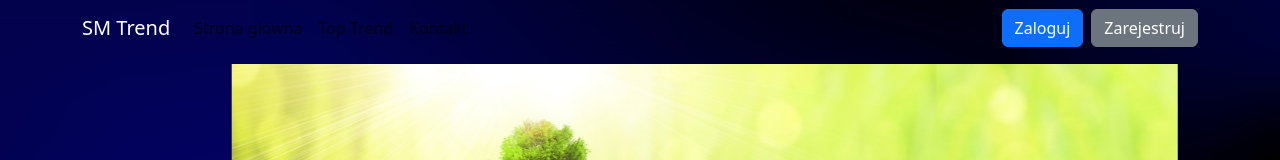
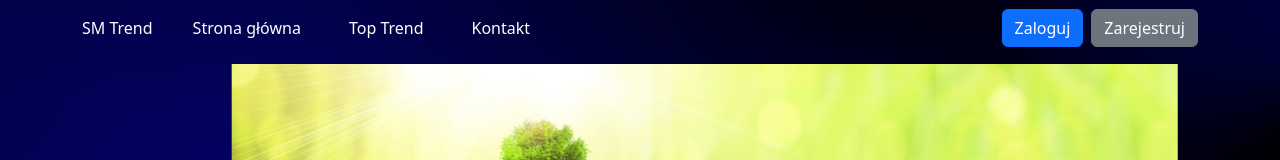
Before and after one commit to Mirac00/SM-Trend-Frontend, a React (Create React App) app: page / in a window 1280 px wide. Shown: the top 160 px of the page. Built offline with nearby package versions, Linux system fonts and the light colour scheme; no server answers.

Commit message:
menu scrolled fix

```diff
--- a/src/components/common/navbar.tsx
+++ b/src/components/common/navbar.tsx
@@ -34,18 +34,20 @@ const Navbar: React.FC<NavbarProps> = ({ user, setUser }) => {
   useEffect(() => {
     const checkScroll = () => {
       const navbar = document.querySelector('.sticky-top');
-      const navbarBrand = document.querySelector('.navbar-brand');
+      const navbarText = document.querySelectorAll('.navbar-text');
       const buttonIcon = document.querySelector('.navbar-toggler-icon');
       const button = document.querySelector('.navbar-toggler');
 
-      if (isMenuOpen || window.pageYOffset > 0 || (window.pageYOffset === 0 && isMenuOpen)) {
+      const isMobile = window.innerWidth <= 768;
+
+      if ((isMenuOpen && !isMobile) || window.pageYOffset > 0 || (window.pageYOffset === 0 && (isMenuOpen || isMobile))) {
         navbar?.classList.add('scrolled');
-        navbarBrand?.classList.add('brand-scrolled');
+        navbarText.forEach(element => element.classList.add('text-scrolled'));
         buttonIcon?.classList.add('icon-scrolled');
         button?.classList.add('button-scrolled');
       } else {
         navbar?.classList.remove('scrolled');
-        navbarBrand?.classList.remove('brand-scrolled');
+        navbarText.forEach(element => element.classList.remove('text-scrolled'));
         buttonIcon?.classList.remove('icon-scrolled');
         button?.classList.remove('button-scrolled');
       }
@@ -69,13 +71,13 @@ const Navbar: React.FC<NavbarProps> = ({ user, setUser }) => {
 
   const handleMenuToggle = () => {
     const navbar = document.querySelector('.sticky-top');
-    const navbarBrand = document.querySelector('.navbar-brand');
+    const navbarText = document.querySelectorAll('.navbar-text');
     const buttonIcon = document.querySelector('.navbar-toggler-icon');
     const button = document.querySelector('.navbar-toggler');
 
     if (window.pageYOffset === 0) {
       navbar?.classList.toggle('scrolled');
-      navbarBrand?.classList.toggle('brand-scrolled');
+      navbarText.forEach(element => element.classList.toggle('text-scrolled'));
       buttonIcon?.classList.toggle('icon-scrolled');
       button?.classList.toggle('button-scrolled');
     }
@@ -90,7 +92,7 @@ const Navbar: React.FC<NavbarProps> = ({ user, setUser }) => {
   return (
     <nav className={`navbar navbar-expand-lg navbar-light sticky-top${isMenuOpen ? ' scrolled' : ''}`}>
       <div className="container">
-        <Link className="navbar-brand" to="/">
+        <Link className={`navbar-text${isMenuOpen ? ' text-scrolled' : ''}`} to="/">
           SM Trend
         </Link>
         <div className="d-flex order-lg-2">
@@ -138,23 +140,24 @@ const Navbar: React.FC<NavbarProps> = ({ user, setUser }) => {
         </button>
         <div className={`collapse navbar-collapse${isMenuOpen ? ' show' : ''}`} id="navbarNav">
           <ul className="navbar-nav">
-            <li className="nav-item">
-              <Link to="/" className="nav-link">
+            <li>
+              <Link to="/" className={`nav-link${isMenuOpen ? ' text-scrolled' : ''} nav-text navbar-text${isMenuOpen ? ' text-scrolled' : ''}`}>
                 Strona główna
               </Link>
             </li>
-            <li className="nav-item">
-              <Link to="/activeEvents" className="nav-link">
+            <li>
+              <Link to="/activeEvents" className={`nav-link${isMenuOpen ? ' text-scrolled' : ''} navbar-text${isMenuOpen ? ' text-scrolled' : ''}`}>
                 Top Trend
               </Link>
             </li>
-            <li className="nav-item">
-              <Link to="/contact" className="nav-link">
+            <li>
+              <Link to="/contact" className={`nav-link${isMenuOpen ? ' text-scrolled' : ''} navbar-text${isMenuOpen ? ' text-scrolled' : ''}`}>
                 Kontakt
               </Link>
             </li>
           </ul>
         </div>
+
         <Modal
           isOpen={isModalOpen}
           onRequestClose={closeModal}
--- a/src/style/navbarStyle.css
+++ b/src/style/navbarStyle.css
@@ -24,14 +24,17 @@
 .button-scrolled {
   border: 1px solid black !important;
 }
-.navbar-brand {
+.navbar-text {
+  text-decoration: none;
+  margin-right: 2em;
   color: rgb(255, 255, 255) !important; /* makes the text white */
   transition: color 0.3s ease;
 }
 
-.brand-scrolled {
+.text-scrolled {
   color: rgb(0, 0, 0) !important; /* makes the text black */
 }
+
 
 .modal-dialog-centered {
     position: absolute;
```
